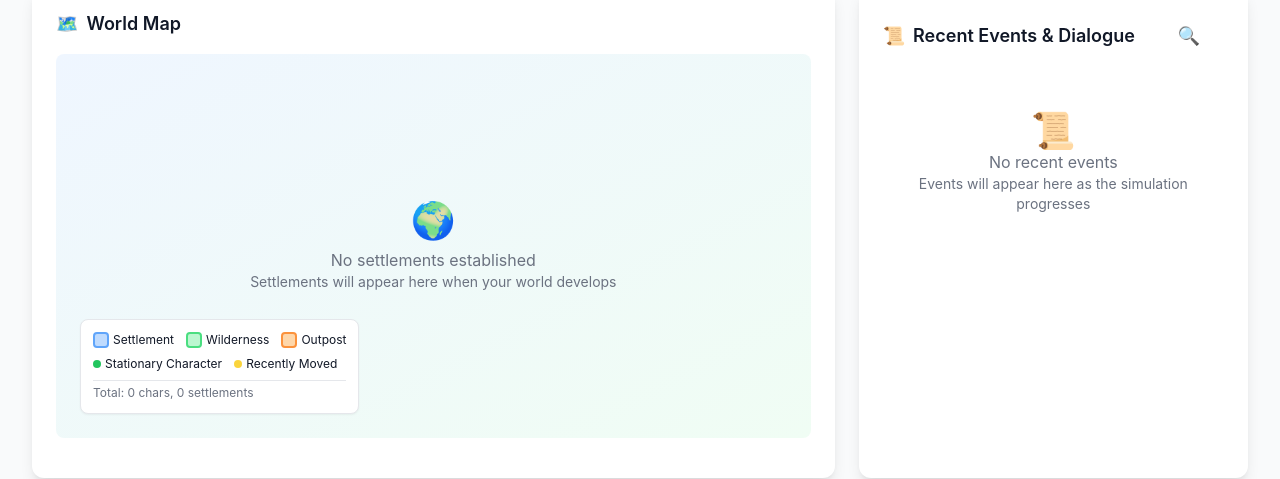
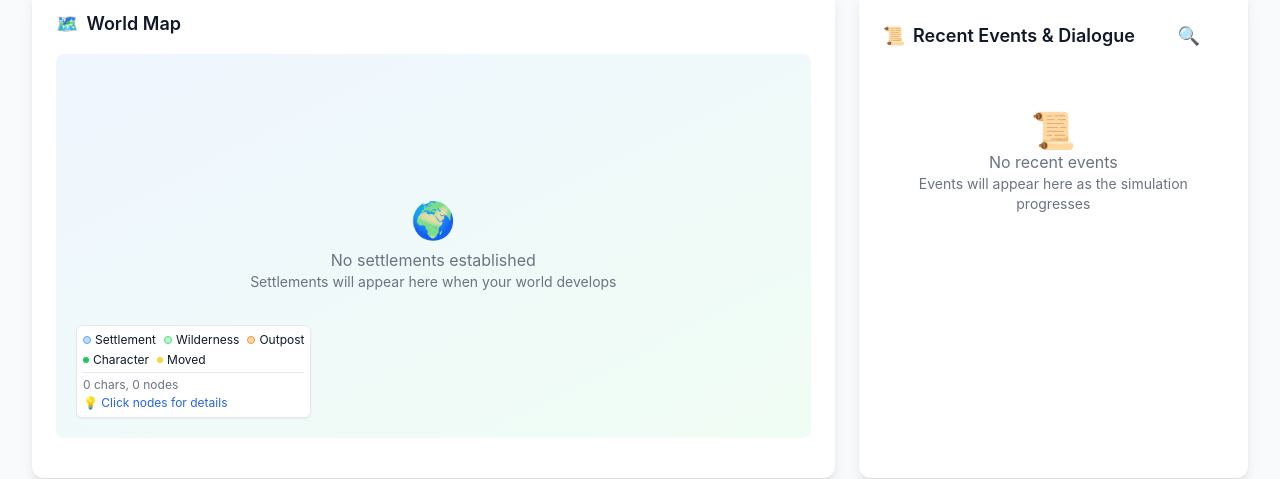
Before and after one commit to RobinsonDionte40hz/world-history-sim-engine, a React (Create React App) app in the folder sim-engine/: page /simulation in a window 1280 px wide. Shown: the part 854-1333 px from the top of the page. Built offline with nearby package versions, Linux system fonts and the light colour scheme.

Commit message:
feat: Add node selection functionality and details panel in NodeVisualization component

```diff
--- a/sim-engine/src/presentation/components/WorldHistorySimInterface.js
+++ b/sim-engine/src/presentation/components/WorldHistorySimInterface.js
@@ -1446,6 +1446,7 @@ const NodeVisualization = ({ nodes = [], characters = [], turnManager }) => {
   // eslint-disable-next-line no-unused-vars
   const [movementHistory, setMovementHistory] = useState(new Map());
   const [recentlyMoved, setRecentlyMoved] = useState(new Set());
+  const [selectedNode, setSelectedNode] = useState(null);
 
   // Update movement tracking when characters change
   useEffect(() => {
@@ -1562,10 +1563,20 @@ const NodeVisualization = ({ nodes = [], characters = [], turnManager }) => {
 
             const styling = getNodeStyling(node.type);
 
+            // Handle node click
+            const handleNodeClick = () => {
+              setSelectedNode(selectedNode === node.id ? null : node.id);
+            };
+
+            const isSelected = selectedNode === node.id;
+
             return (
               <div
                 key={node.id}
-                className={`relative ${styling.bg} border-2 ${styling.border} rounded-lg p-2 flex flex-col items-center justify-center min-h-[80px] ${styling.hover} transition-colors cursor-pointer`}
+                onClick={handleNodeClick}
+                className={`relative ${styling.bg} border-2 ${
+                  isSelected ? 'border-yellow-400 dark:border-yellow-300 ring-2 ring-yellow-300' : styling.border
+                } rounded-lg p-2 flex flex-col items-center justify-center min-h-[80px] ${styling.hover} transition-all cursor-pointer transform hover:scale-105`}
                 title={`${node.name} (${node.type || 'unknown'}) - ${nodeCharacters.length} characters${recentlyMovedChars.length > 0 ? ` (${recentlyMovedChars.length} recently moved)` : ''}`}
               >
                 {/* Node icon and name */}
@@ -1651,40 +1662,98 @@ const NodeVisualization = ({ nodes = [], characters = [], turnManager }) => {
         </div>
       )}
 
-      {/* Enhanced Legend */}
-      <div className="absolute bottom-2 left-2 bg-white dark:bg-gray-800 p-3 rounded-lg shadow-sm border text-xs">
-        <div className="space-y-2">
-          <div className="flex items-center gap-3">
+      {/* Selected Node Details Panel */}
+      {selectedNode && (
+        <div className="absolute top-2 left-2 bg-white dark:bg-gray-800 border border-gray-300 dark:border-gray-600 rounded-lg p-3 shadow-lg max-w-xs">
+          {(() => {
+            const node = nodes.find(n => n.id === selectedNode);
+            if (!node) return null;
+
+            const nodeCharacters = characters.filter(char => {
+              const charNodeId = char.currentNodeId || char.assignedNodeIds?.[0] ||
+                                (char.assignments?.nodes && Array.from(char.assignments.nodes)[0]);
+              return charNodeId === node.id;
+            });
+
+            return (
+              <div>
+                <div className="flex items-center justify-between mb-2">
+                  <h4 className="font-semibold text-sm text-gray-900 dark:text-gray-100">{node.name}</h4>
+                  <button
+                    onClick={() => setSelectedNode(null)}
+                    className="text-gray-500 hover:text-gray-700 dark:hover:text-gray-300"
+                  >
+                    ✕
+                  </button>
+                </div>
+                <div className="space-y-1 text-xs">
+                  <div><span className="font-medium">Type:</span> {node.type || 'Unknown'}</div>
+                  <div><span className="font-medium">Population:</span> {nodeCharacters.length}</div>
+                  {node.environmentalProperties?.climate && (
+                    <div><span className="font-medium">Climate:</span> {node.environmentalProperties.climate}</div>
+                  )}
+                  {node.description && (
+                    <div className="mt-2">
+                      <div className="font-medium">Description:</div>
+                      <div className="text-gray-600 dark:text-gray-400">{node.description}</div>
+                    </div>
+                  )}
+                  {nodeCharacters.length > 0 && (
+                    <div className="mt-2">
+                      <div className="font-medium">Characters:</div>
+                      <div className="flex flex-wrap gap-1 mt-1">
+                        {nodeCharacters.map((char, i) => (
+                          <span key={i} className="text-xs bg-blue-100 dark:bg-blue-900 px-1 py-0.5 rounded">
+                            {char.name || `Character ${i + 1}`}
+                          </span>
+                        ))}
+                      </div>
+                    </div>
+                  )}
+                </div>
+              </div>
+            );
+          })()}
+        </div>
+      )}
+
+      {/* Enhanced Legend - Made 50% smaller */}
+      <div className="absolute bottom-1 left-1 bg-white dark:bg-gray-800 p-1.5 rounded-md shadow-sm border text-xs">
+        <div className="space-y-1">
+          <div className="flex items-center gap-2">
             <div className="flex items-center gap-1">
-              <div className="w-4 h-4 bg-blue-200 border-2 border-blue-400 rounded"></div>
-              <span>Settlement</span>
+              <div className="w-2 h-2 bg-blue-200 border border-blue-400 rounded"></div>
+              <span className="text-xs">Settlement</span>
             </div>
             <div className="flex items-center gap-1">
-              <div className="w-4 h-4 bg-green-200 border-2 border-green-400 rounded"></div>
-              <span>Wilderness</span>
+              <div className="w-2 h-2 bg-green-200 border border-green-400 rounded"></div>
+              <span className="text-xs">Wilderness</span>
             </div>
             <div className="flex items-center gap-1">
-              <div className="w-4 h-4 bg-orange-200 border-2 border-orange-400 rounded"></div>
-              <span>Outpost</span>
-            </div>
-          </div>
-          <div className="flex items-center gap-3">
+              <div className="w-2 h-2 bg-orange-200 border border-orange-400 rounded"></div>
+              <span className="text-xs">Outpost</span>
+            </div>
+          </div>
+          <div className="flex items-center gap-2">
             <div className="flex items-center gap-1">
-              <div className="w-2 h-2 bg-green-500 rounded-full"></div>
-              <span>Stationary Character</span>
+              <div className="w-1.5 h-1.5 bg-green-500 rounded-full"></div>
+              <span className="text-xs">Character</span>
             </div>
             <div className="flex items-center gap-1">
-              <div className="w-2 h-2 bg-yellow-400 rounded-full animate-pulse"></div>
-              <span>Recently Moved</span>
+              <div className="w-1.5 h-1.5 bg-yellow-400 rounded-full animate-pulse"></div>
+              <span className="text-xs">Moved</span>
             </div>
           </div>
           <div className="text-xs text-gray-500 dark:text-gray-400 border-t pt-1">
-            Total: {characters.length} chars, {nodes.length} settlements
+            {characters.length} chars, {nodes.length} nodes
             {recentlyMovedCount > 0 && (
-              <span className="ml-2 text-yellow-600 dark:text-yellow-400">
-                • {recentlyMovedCount} recently moved
+              <span className="ml-1 text-yellow-600 dark:text-yellow-400">
+                • {recentlyMovedCount} moved
               </span>
             )}
+            <div className="text-xs text-blue-600 dark:text-blue-400 mt-0.5">
+              💡 Click nodes for details
+            </div>
           </div>
         </div>
       </div>
```
